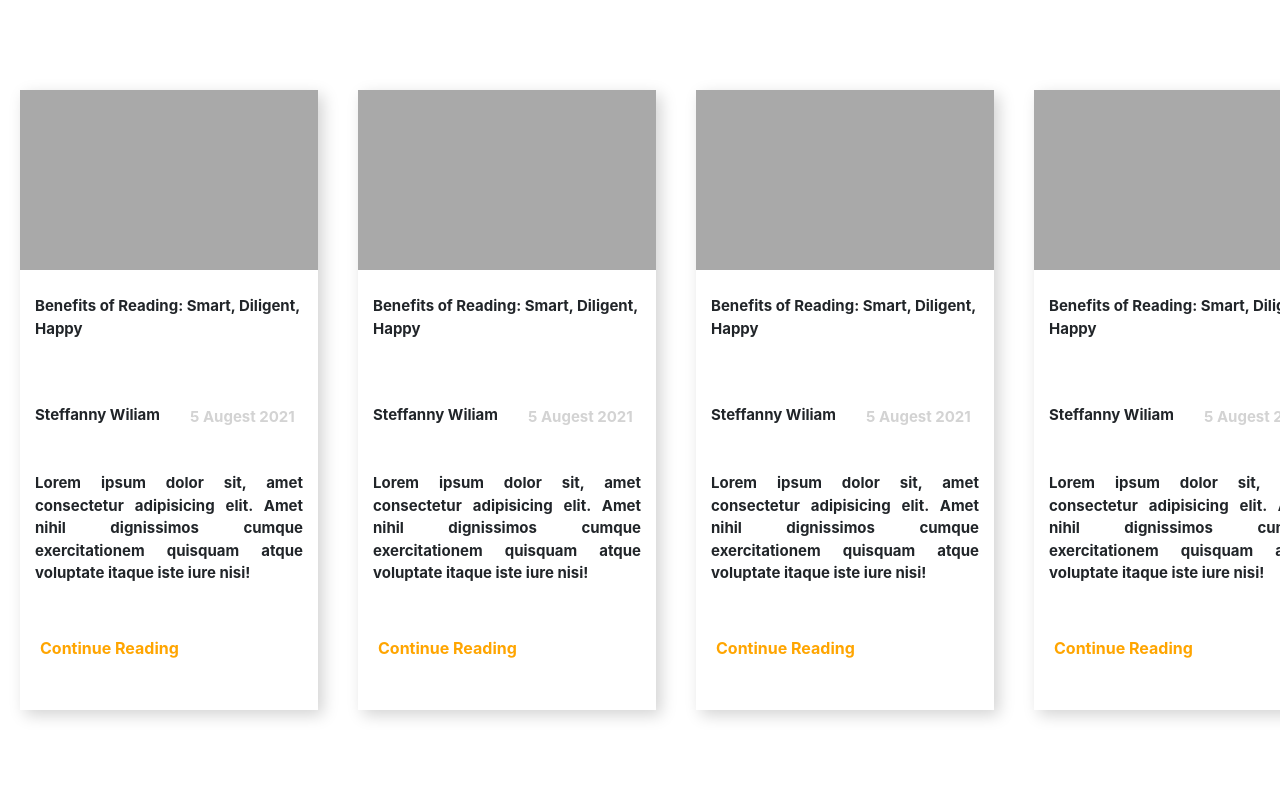
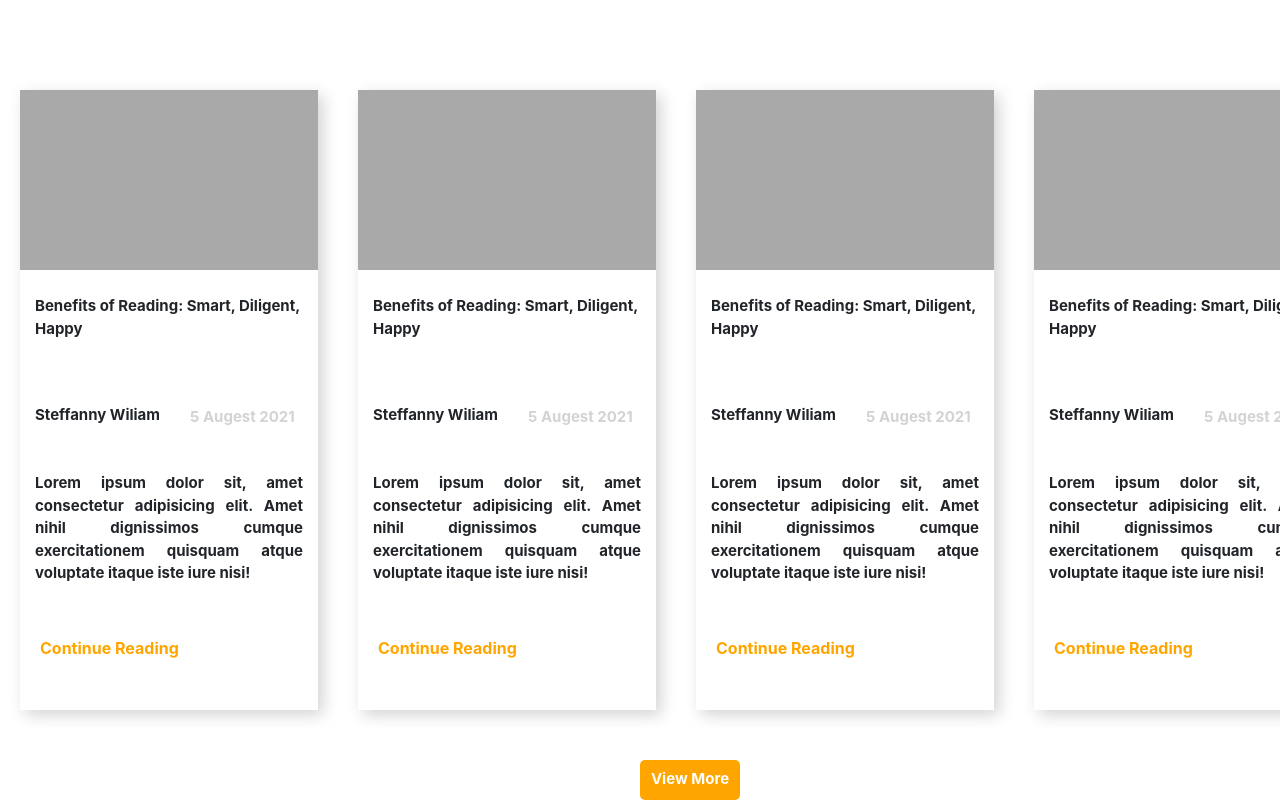
Before and after one commit to arr-atiq/react-book-store-website, a React (Create React App) app: page / in a window 1280 px wide. Shown: the part 1705-2505 px from the top of the page. Before the commit the page ends 2435 px from the top, so only its background shows below. Built offline with nearby package versions, Linux system fonts and the light colour scheme.

Commit message:
added view more button

```diff
--- a/src/Components/LatestNews/LatestNews.css
+++ b/src/Components/LatestNews/LatestNews.css
@@ -56,3 +56,17 @@
     color: orange;
     font-weight: bold;
 }
+.view-more{
+    margin-top: 30px;
+    margin-left: 50%;
+    background-color: orange;
+    width: 100px;
+    height: 40px;
+    outline: none;
+    border: none;
+    padding: 5px;
+    font-weight: bold;
+    color: white;
+    border-radius: 5px;
+    font-size: 15px;
+}
--- a/src/Components/LatestNews/LatestNews.js
+++ b/src/Components/LatestNews/LatestNews.js
@@ -87,6 +87,7 @@ const LatestNews = () => {
                     </div>
                 </div>
             </div>
+            <button className="view-more">View More</button>
         </main>
     );
 };
```
